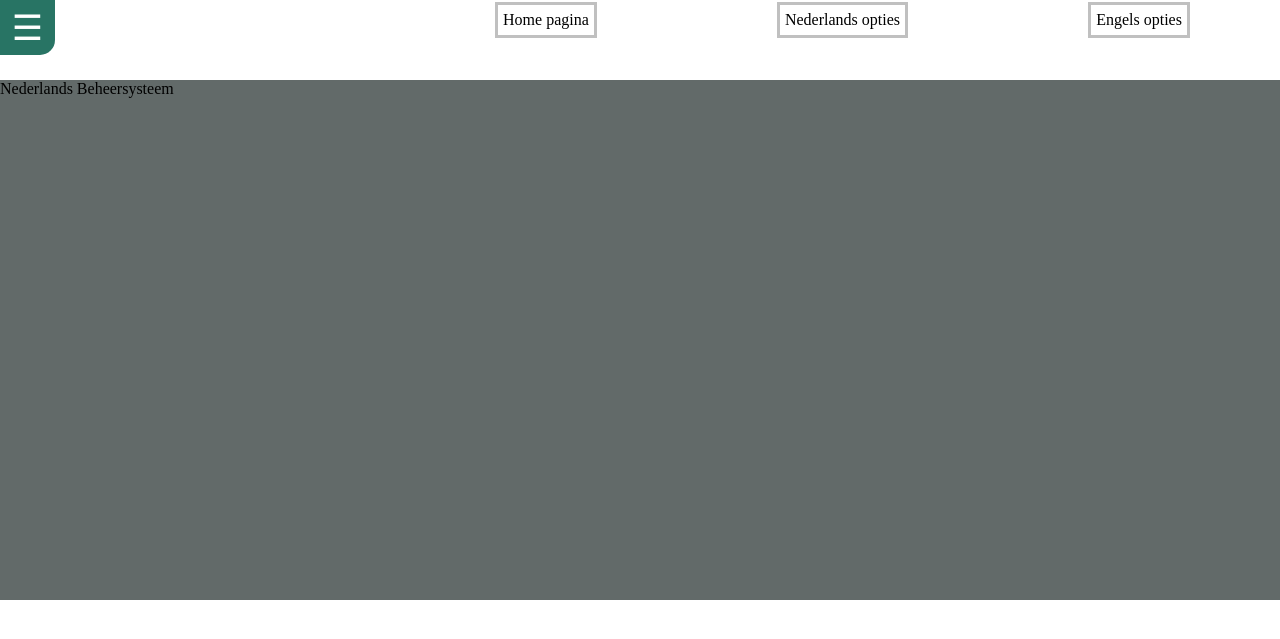
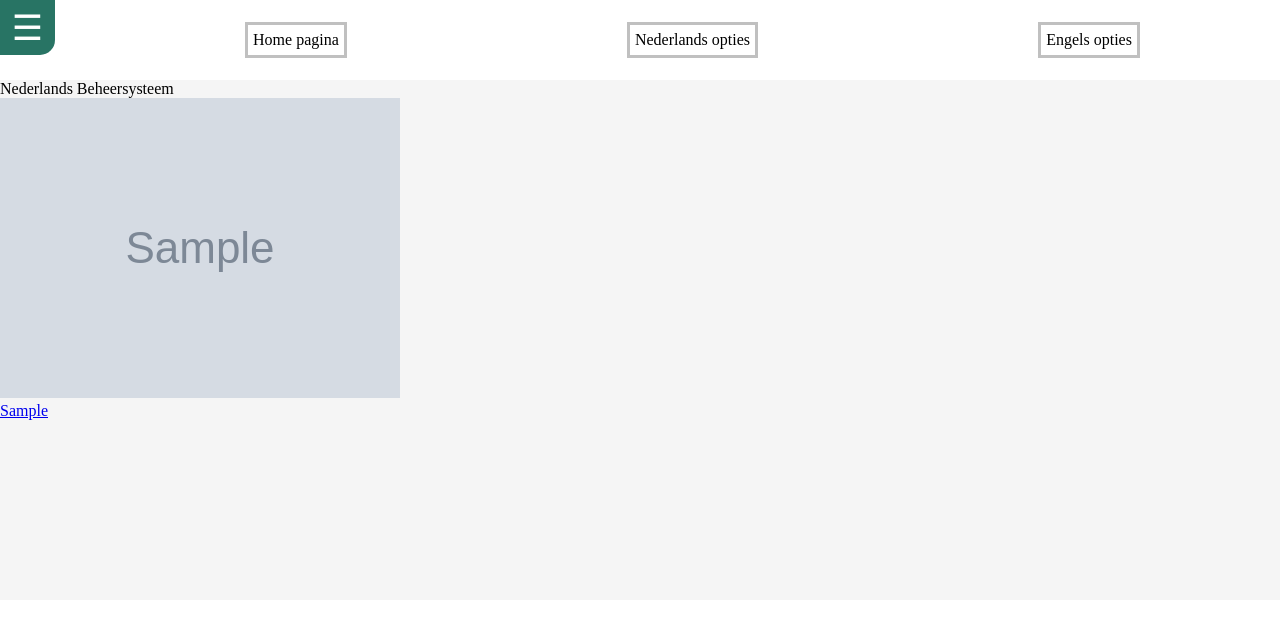
Before and after one commit to liannefm/ArchiTechs, a PHP site: page /crud_home.php in a window 1280 px wide. Shown: the top 639 px of the page. Run offline with PHP 8.4, Linux system fonts and the light colour scheme; the visitor is signed in with stand-in values (Sample User, id 1); tables that the repository leaves empty or names only in its code hold one stand-in row (values such as "Sample post"); grey boxes marked "Sample" are stand-in pictures; some libraries are stand-ins or nearby versions; some web fonts are replaced.

Commit message:
paar veranderingen

```diff
--- a/crud_home.php
+++ b/crud_home.php
@@ -54,8 +54,8 @@ if (!isset($_SESSION['user'])) {
 
         <div id="topbar_topbar">
 
-            <div class="hamburger_box">
-                <button class="hamburger_menu" onclick="sidebar_open()">☰</button>
+            <div class="crud_hamburger_box">
+                <button class="crud_hamburger_menu" onclick="sidebar_open()">☰</button>
             </div>
 
             <div id="crud_button_box">
@@ -88,6 +88,32 @@ if (!isset($_SESSION['user'])) {
             <div id="inhoud-nl">
                 <p>Nederlands Beheersysteem</p>
 
+                <?php
+
+                try {
+                    $stmt = $conn->prepare("SELECT * FROM panorama");
+                    $stmt->execute();
+
+                ?>
+                    <div id="panorama_manager">
+                        <?php
+                        foreach ($stmt->fetchAll() as $k => $v) {
+                            echo "<div class='pagina_gegevens'>
+                            <a href='detail.php?id={$v['id']}'>
+                            <img src='{$v['pagina_foto']}' alt='{$v['titel']}'>
+                            <p>{$v['pagina_nummer']}</p>
+                            </a>
+                            </div>";
+                        }
+                        ?>
+                    </div>
+                <?php
+
+                } catch (PDOException $e) {
+                    echo "Error: " . $e->getMessage();
+                }
+
+                ?>
             </div>
 
             <!-- Engels pagina -->
--- a/style.css
+++ b/style.css
@@ -331,7 +331,7 @@ img.avatar {
   height: auto;
   flex-wrap: wrap;
   flex-direction: column;
-  background-color: #626a69;
+  background-color: #f5f5f5;
 }
 
 #crud_home_sidebar {
@@ -407,7 +407,7 @@ img.avatar {
   display: flex;
   align-items: center;
   width: 100%;
-  height: 40px;
+  height: 100%;
   flex-wrap: wrap;
   justify-content: space-around;
 }
@@ -428,6 +428,20 @@ img.avatar {
   transition: transform 0.2s ease-in-out;
 }
 
+.crud_hamburger_box {
+  padding-right: 50px;
+}
+
+.crud_hamburger_menu {
+  width: 55px;
+  height: 55px;
+  font-size: 35px;
+  border: none;
+  background-color: #287464;
+  color: white;
+  border-radius: 0 0 15px 0;
+}
+
 /* einde crud_home.php */
 
 /* styling leporello */
```
